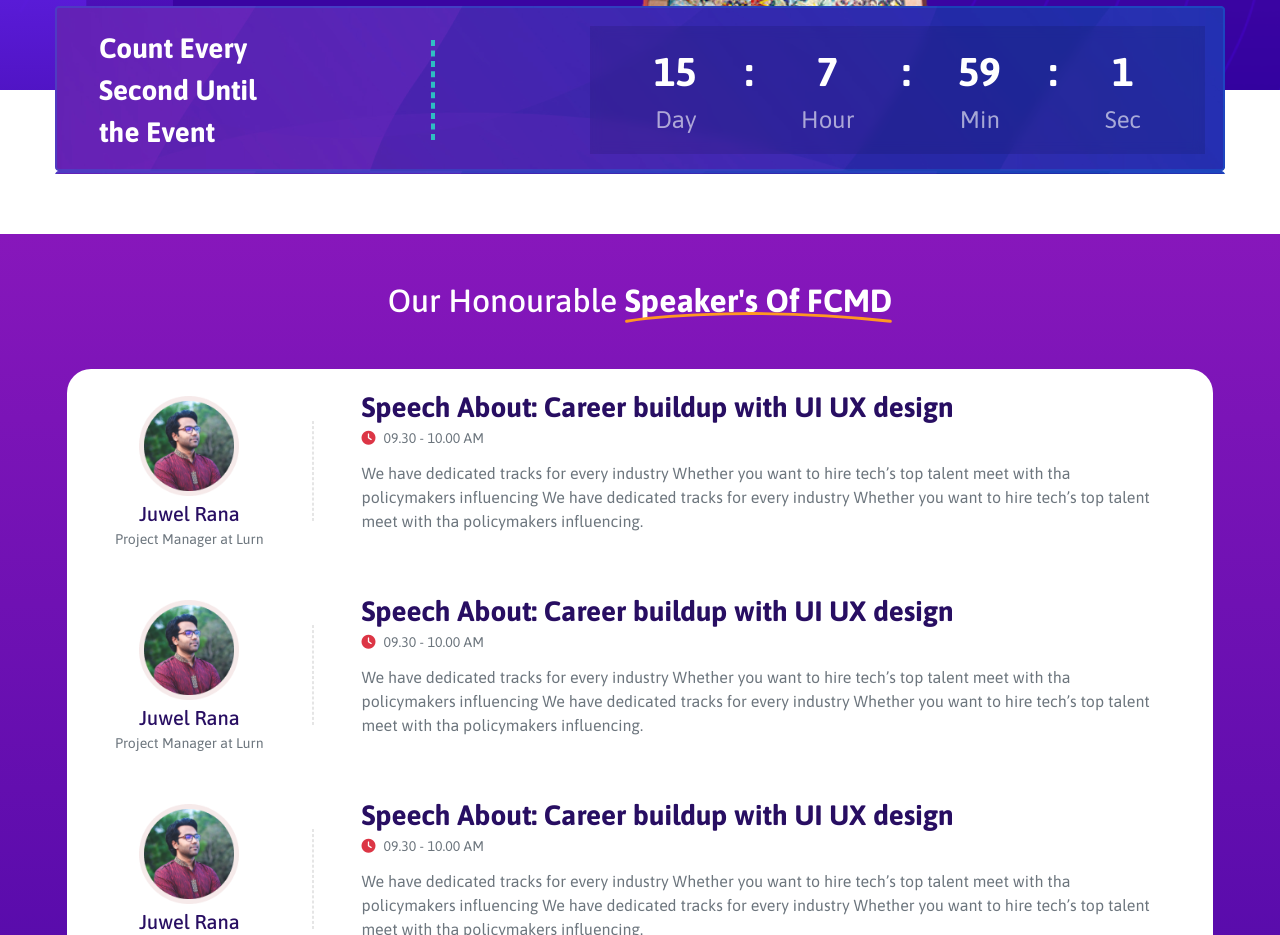
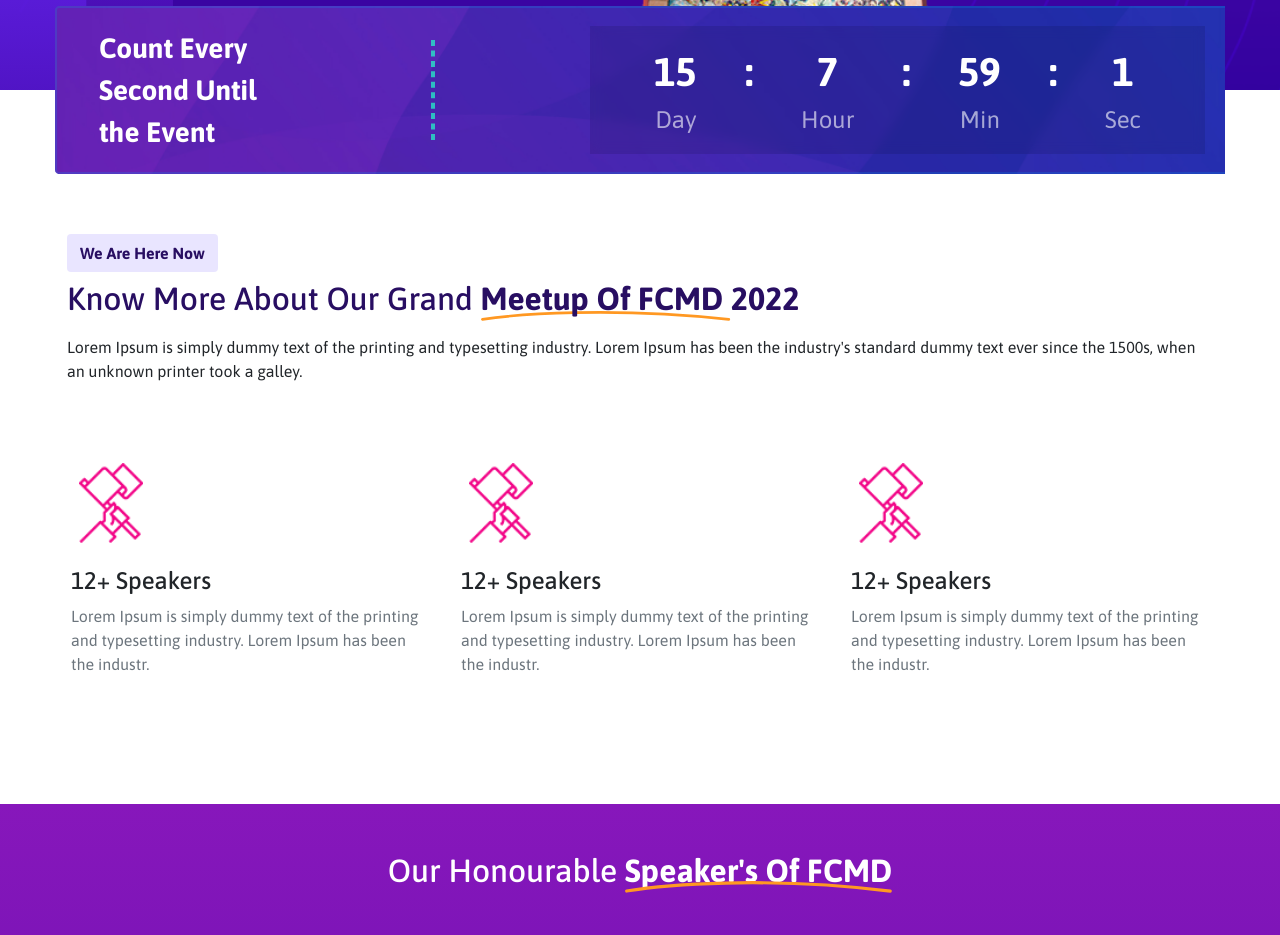
Before and after one commit to santokhan/fcmd, a website: page index.html in a window 1280 px wide. Shown: the part 920-1855 px from the top of the page. Drawn offline with nearby package versions, Linux system fonts and the light colour scheme.

Commit message:
Add about section after header

```diff
--- a/index.html
+++ b/index.html
@@ -155,12 +155,77 @@
     </div>
   </header>
 
+
+
+
+
+
+
+
+
+
+
+
+
+
+
+
+
+
+
+
+
+
+
+
+
+
   <main class="py-5 my-5">
+    <section class="py-5 about">
+      <div class="container">
+        <div>
+          <button type="button" class="btn light-purple mb-2 text-purple fw-bolder">We Are Here Now</button>
+          <h2 class="mb-3 text-purple"><span>Know More About Our Grand </span>
+            <span class="fw-bolder text-nowrap position-relative"><span class="position-relative text-top">Meetup Of FCMD </span><img class=" curve" src="./assets/image/curve.svg"
+                alt="curve"></span><span class="fw-bolder text-nowrap position-relative">2022</span>
+          </h2>
+          <p>
+            Lorem Ipsum is simply dummy text of the printing and typesetting industry. Lorem Ipsum has been the industry's standard dummy text ever since the 1500s, when an unknown printer took a
+            galley.
+          </p>
+        </div>
+
+        <div class="row pt-4 pt-lg-5 about-card">
+          <div class="col-12 col-sm-6 col-lg-4 p-3">
+            <img width="80" height="80" class="object-contain mb-4" src="./assets/image/icon-flag.png" alt="icon">
+            <h4>12+ Speakers</h4>
+            <p class="text-secondary">
+              Lorem Ipsum is simply dummy text of the printing and typesetting industry. Lorem Ipsum has been the industr.
+            </p>
+          </div>
+          <div class="col-12 col-sm-6 col-lg-4 p-3">
+            <img width="80" height="80" class="object-contain mb-4" src="./assets/image/icon-flag.png" alt="icon">
+            <h4>12+ Speakers</h4>
+            <p class="text-secondary">
+              Lorem Ipsum is simply dummy text of the printing and typesetting industry. Lorem Ipsum has been the industr.
+            </p>
+          </div>
+          <div class="col-12 col-sm-6 col-lg-4 p-3">
+            <img width="80" height="80" class="object-contain mb-4" src="./assets/image/icon-flag.png" alt="icon">
+            <h4>12+ Speakers</h4>
+            <p class="text-secondary">
+              Lorem Ipsum is simply dummy text of the printing and typesetting industry. Lorem Ipsum has been the industr.
+            </p>
+          </div>
+        </div>
+      </div>
+    </section>
+
     <section class="py-5 speakers">
       <div class="bg-gradient-purple-to-blue">
         <div class="container py-4 py-lg-5">
-          <h2 class="text-center text-white mb-4 mb-lg-5">Our Honourable <span class="fw-bolder text-nowrap position-relative">Speaker's Of FCMD<img class="curve" src="./assets/image/curve.svg"
-                alt="curve"></span>
+          <h2 class="text-center text-white mb-4 mb-lg-5"><span>Our Honourable </span>
+            <span class="fw-bolder text-nowrap position-relative">Speaker's Of FCMD<img class="curve" src="./assets/image/curve.svg" alt="curve"></span>
           </h2>
           <!-- Speech Container -->
           <div class="bg-white speech-container">
@@ -168,7 +233,7 @@
               <div class="px-3 px-sm-4 px-lg-5 py-2 py-lg-4">
                 <div class="d-flex flex-column align-items-center">
                   <img class="object-contain" width="100" height="100" src="./assets/image/profie-1.png" alt="profile">
-                  <h5 class="text-nowrap leading-none mt-2 text-purple">Juwel Rana</h5>
+                  <h5 class="text-nowrap leading-none mt-2">Juwel Rana</h5>
                   <small class=" text-nowrap leading-none text-secondary">Project Manager at Lurn</small>
                 </div>
               </div>
@@ -187,7 +252,7 @@
               <div class="px-3 px-sm-4 px-lg-5 py-2 py-lg-4">
                 <div class="d-flex flex-column align-items-center">
                   <img class="object-contain" width="100" height="100" src="./assets/image/profie-1.png" alt="profile">
-                  <h5 class="text-nowrap leading-none mt-2 text-purple">Juwel Rana</h5>
+                  <h5 class="text-nowrap leading-none mt-2">Juwel Rana</h5>
                   <small class=" text-nowrap leading-none text-secondary">Project Manager at Lurn</small>
                 </div>
               </div>
@@ -206,7 +271,7 @@
               <div class="px-3 px-sm-4 px-lg-5 py-2 py-lg-4">
                 <div class="d-flex flex-column align-items-center">
                   <img class="object-contain" width="100" height="100" src="./assets/image/profie-1.png" alt="profile">
-                  <h5 class="text-nowrap leading-none mt-2 text-purple">Juwel Rana</h5>
+                  <h5 class="text-nowrap leading-none mt-2">Juwel Rana</h5>
                   <small class=" text-nowrap leading-none text-secondary">Project Manager at Lurn</small>
                 </div>
               </div>
@@ -225,7 +290,7 @@
               <div class="px-3 px-sm-4 px-lg-5 py-2 py-lg-4">
                 <div class="d-flex flex-column align-items-center">
                   <img class="object-contain" width="100" height="100" src="./assets/image/profie-1.png" alt="profile">
-                  <h5 class="text-nowrap leading-none mt-2 text-purple">Juwel Rana</h5>
+                  <h5 class="text-nowrap leading-none mt-2">Juwel Rana</h5>
                   <small class=" text-nowrap leading-none text-secondary">Project Manager at Lurn</small>
                 </div>
               </div>
@@ -244,7 +309,7 @@
               <div class="px-3 px-sm-4 px-lg-5 py-2 py-lg-4">
                 <div class="d-flex flex-column align-items-center">
                   <img class="object-contain" width="100" height="100" src="./assets/image/profie-1.png" alt="profile">
-                  <h5 class="text-nowrap leading-none mt-2 text-purple">Juwel Rana</h5>
+                  <h5 class="text-nowrap leading-none mt-2">Juwel Rana</h5>
                   <small class=" text-nowrap leading-none text-secondary">Project Manager at Lurn</small>
                 </div>
               </div>
@@ -277,6 +342,17 @@
 
 
 
+
+
+
+
+
+
+
+
+
+
+
   <!-- Option 1: Bootstrap Bundle with Popper -->
   <script src="https://cdn.jsdelivr.net/npm/bootstrap@5.0.2/dist/js/bootstrap.bundle.min.js" integrity="sha384-MrcW6ZMFYlzcLA8Nl+NtUVF0sA7MsXsP1UyJoMp4YLEuNSfAP+JcXn/tWtIaxVXM"
     crossorigin="anonymous"></script>
--- /dev/null
+++ b/sass/components/_about.scss
@@ -0,0 +1,56 @@
+main {
+  .about {
+    .text-top {
+      z-index: 600;
+    }
+    .curve {
+      position: absolute;
+      z-index: -10;
+      width: 100%;
+      left: 100%;
+      bottom: -4px;
+      transform: translateX(-100%);
+    }
+
+    .light-purple {
+      background: rgba(42, 7, 249, 0.1) !important;
+
+      &:focus {
+        outline: 0;
+        box-shadow: 0 0 0 0.25rem rgba(42, 7, 249, 0.05);
+      }
+    }
+  }
+}
+
+// Small devices (landscape phones, 576px and up)
+@media (min-width: 576px) {
+}
+
+// Medium devices (tablets, 768px and up)
+@media (min-width: 768px) {
+}
+
+// Large devices (desktops, 992px and up)
+@media (min-width: 992px) {
+}
+
+// X-Large devices (large desktops, 1200px and up)
+@media (min-width: 1200px) {
+  main {
+    .speech-container {
+      .speech-card {
+        .divider {
+        }
+      }
+    }
+    .book-seat {
+      background: #ff9822;
+      padding: 0.75rem 1.75rem !important;
+    }
+  }
+}
+
+// XX-Large devices (larger desktops, 1400px and up)
+@media (min-width: 1400px) {
+}
--- a/sass/components/_header.scss
+++ b/sass/components/_header.scss
@@ -158,6 +158,8 @@ header {
   }
   .countdown {
     background-image: url("../image/bg-1.png");
+    background-repeat: no-repeat;
+    background-size: cover;
     padding: 1.25rem 1.25rem;
     transform: translateY(50%);
     position: relative;
--- a/sass/style.scss
+++ b/sass/style.scss
@@ -1,4 +1,5 @@
 @import "./components/header";
 @import "./components/global";
 @import "./components/nav";
+@import "./components/about";
 @import "./components/speakers";
```
Also changed, not shown: assets/css/scss.css, assets/image/icon-flag.png (added).
